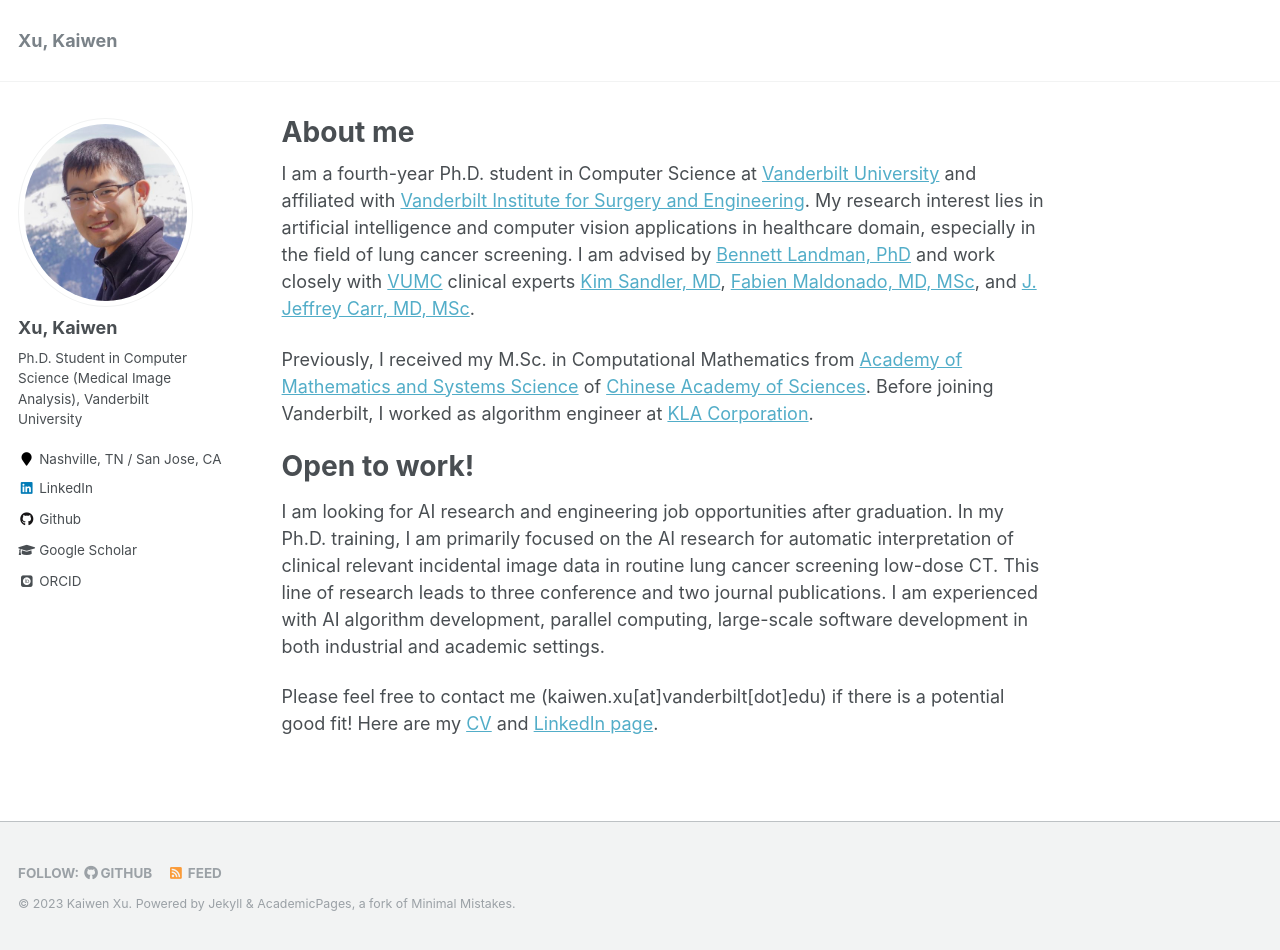
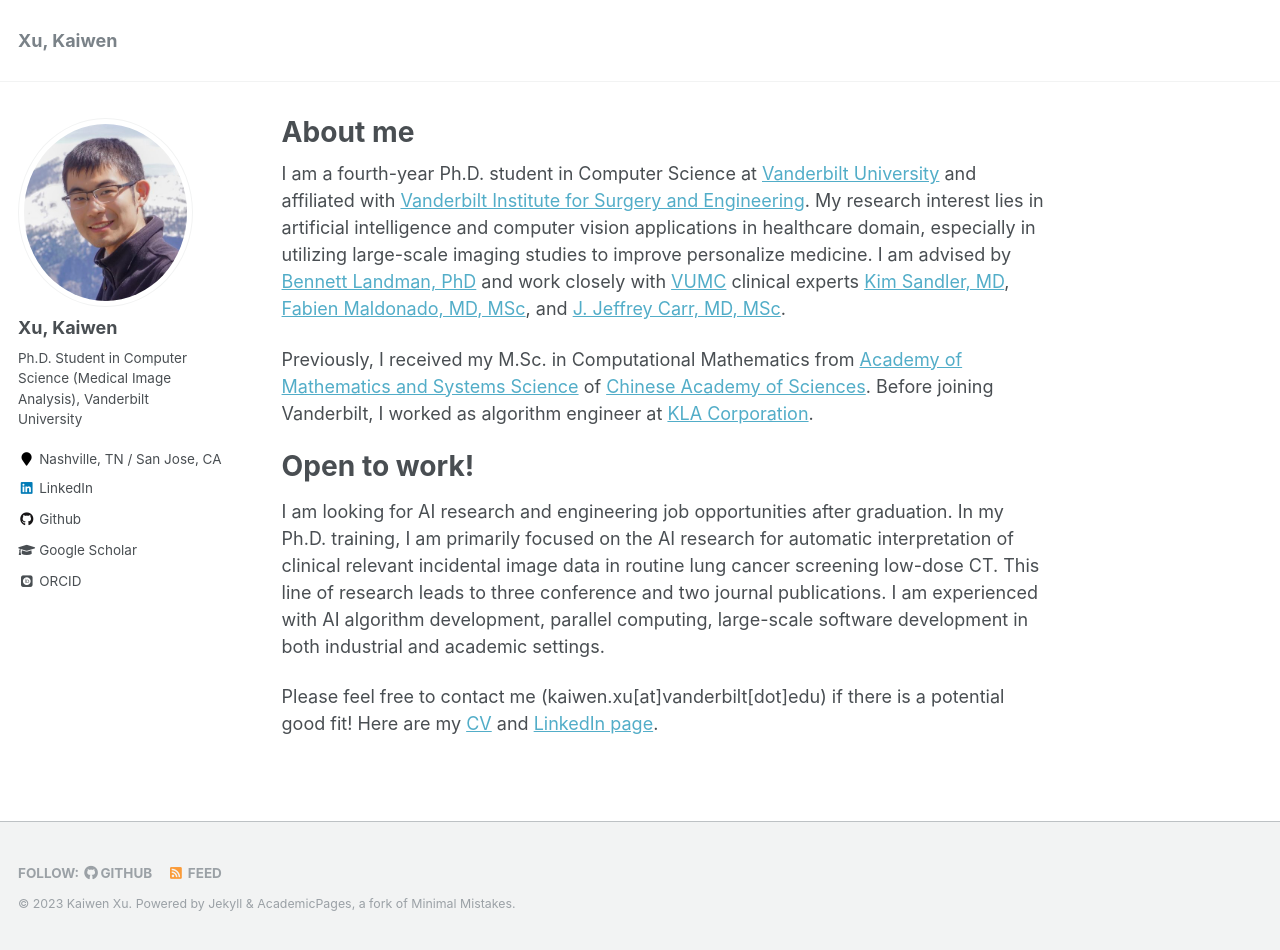
Before and after one commit to kwxu/kwxu.github.io, a Jekyll site: the page built from _pages/about.md, in a window 1280 px wide and 950 px high. Built offline with Jekyll 4.4.1, drawn with Linux system fonts in a browser that asks for light colours; some web fonts are replaced.

Commit message:
Update the intro.

```diff
--- a/_pages/about.md
+++ b/_pages/about.md
@@ -12,7 +12,7 @@ I am a fourth-year Ph.D. student in Computer Science at [Vanderbilt University](
 affiliated with
 [Vanderbilt Institute for Surgery and Engineering](https://www.vanderbilt.edu/vise/).
 My research interest lies in artificial intelligence and computer vision applications in healthcare domain,
-especially in the field of lung cancer screening.
+especially in utilizing large-scale imaging studies to improve personalize medicine.
 I am advised by [Bennett Landman, PhD](https://scholar.google.com/citations?user=tmTcH0QAAAAJ&hl=en)
 and work closely with
 [VUMC](https://www.vumc.org/main/home) clinical experts
```
